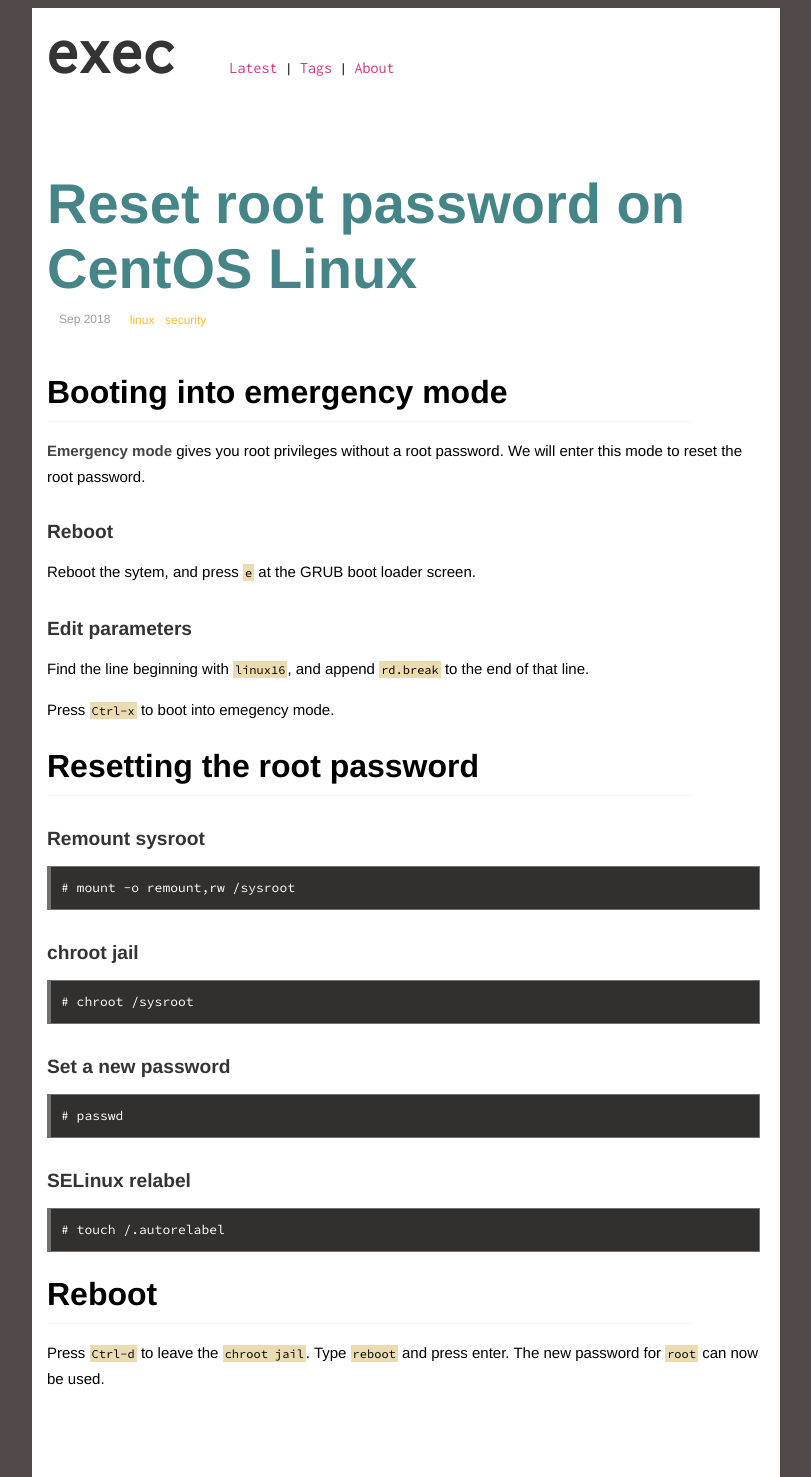
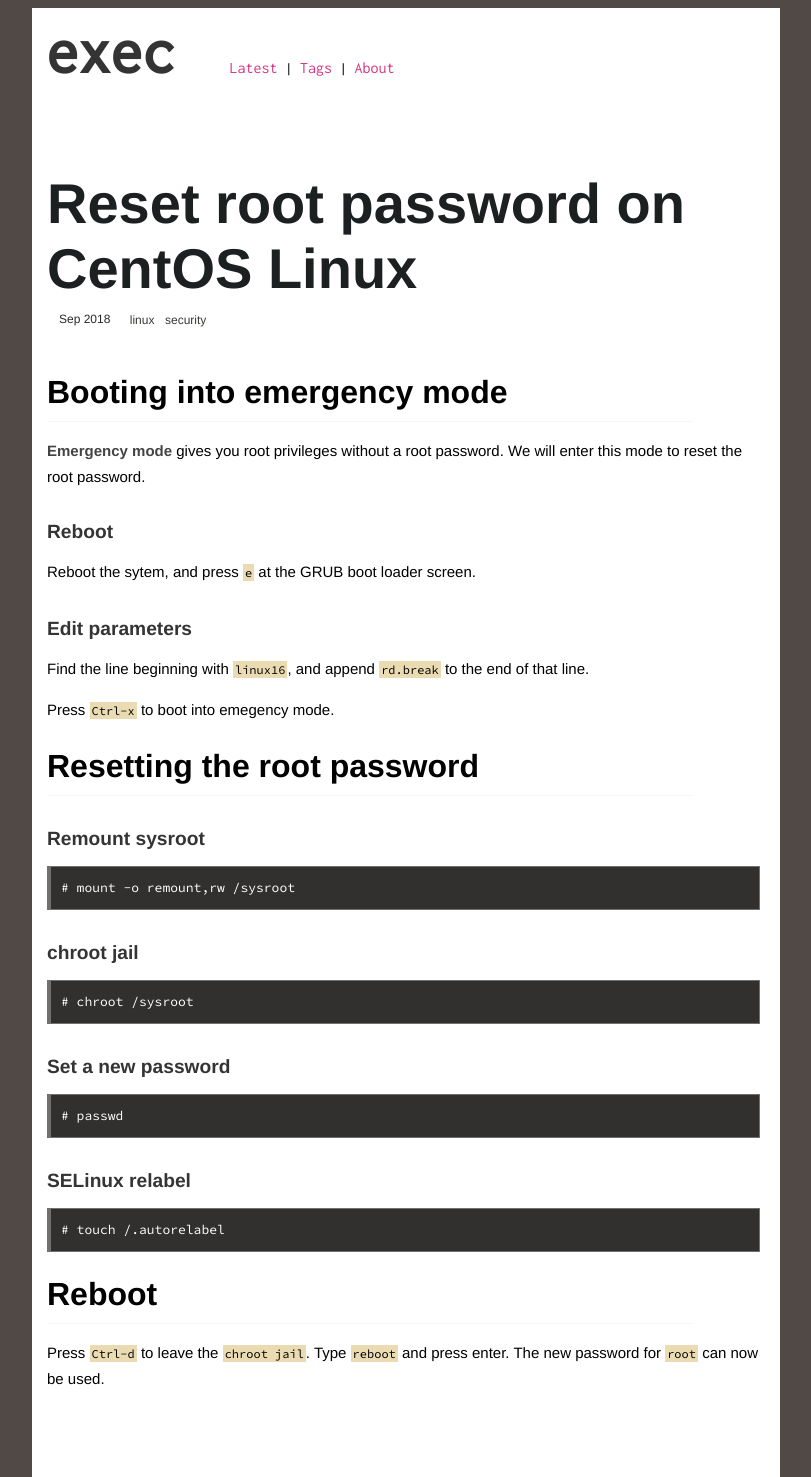
Before and after one commit to execas/execas.github.io, a Jekyll site: the page built from _posts/2018-09-03-reset-root-password-on-centos-linux.md, in a window 1280 px wide. Shown: the whole page, without its empty margins (234-1045 px from the left). Built offline with Jekyll 4.4.1, drawn with Linux system fonts in a browser that asks for light colours.

Commit message:
Update execas.css

```diff
--- a/css/execas.css
+++ b/css/execas.css
@@ -233,12 +233,12 @@
 
 .post-title {
      font-size: 3.5rem;
-     color:#458588;
+     color:#1d2021;
      margin-bottom:0.5rem;
 }
 
 .post-date {
-     color: #9d9d9d;
+     color: #282828;
      margin-right: 12px;
      margin-left: 12px;
      font-size: 12px;
@@ -246,7 +246,7 @@
 .post-tag {
     padding: .1rem .2rem .1rem .2rem;
     font-size: 80%;
-    color: #fabd2f;
+    color: #3c3836;
     /*border: 1px solid #ccc;*/
     text-decoration: none;
 }
```
